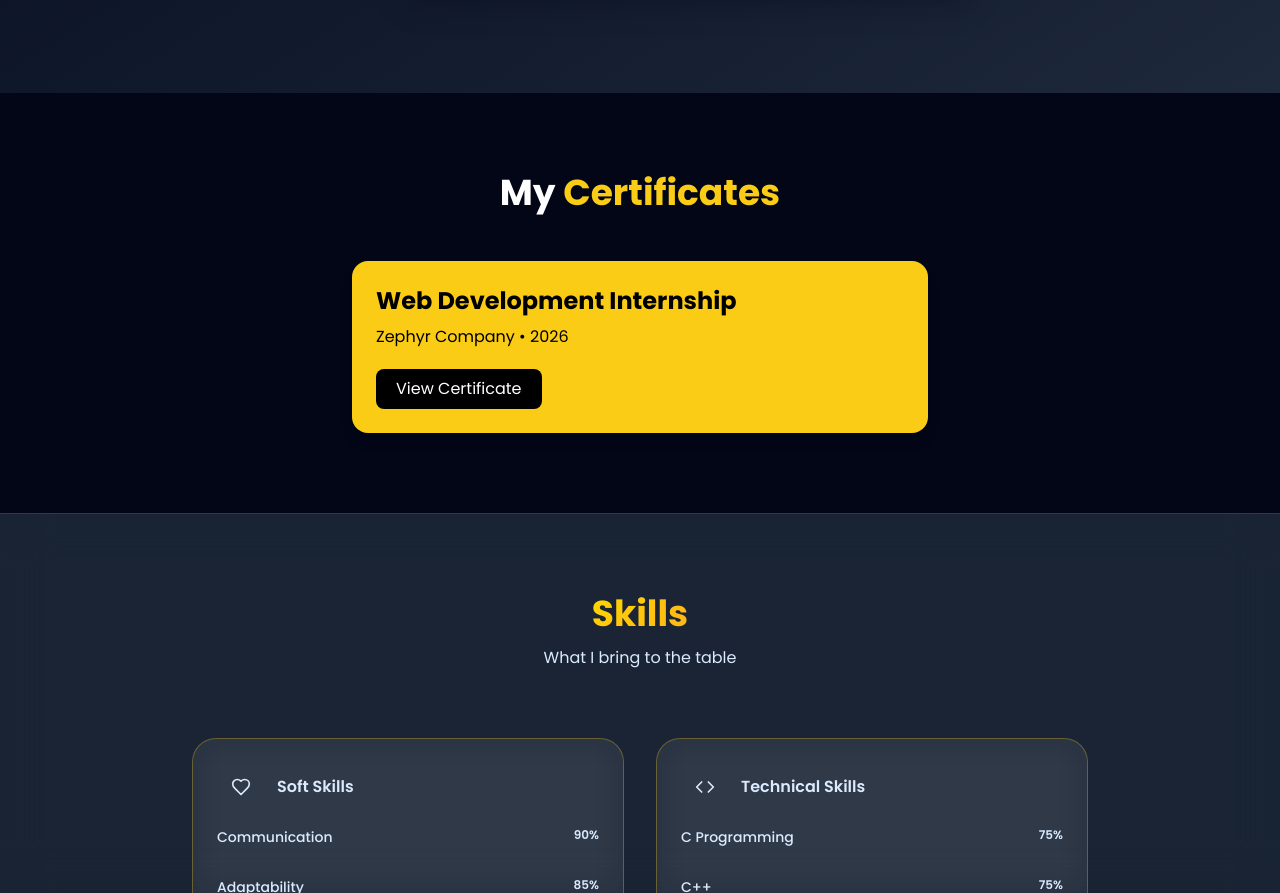
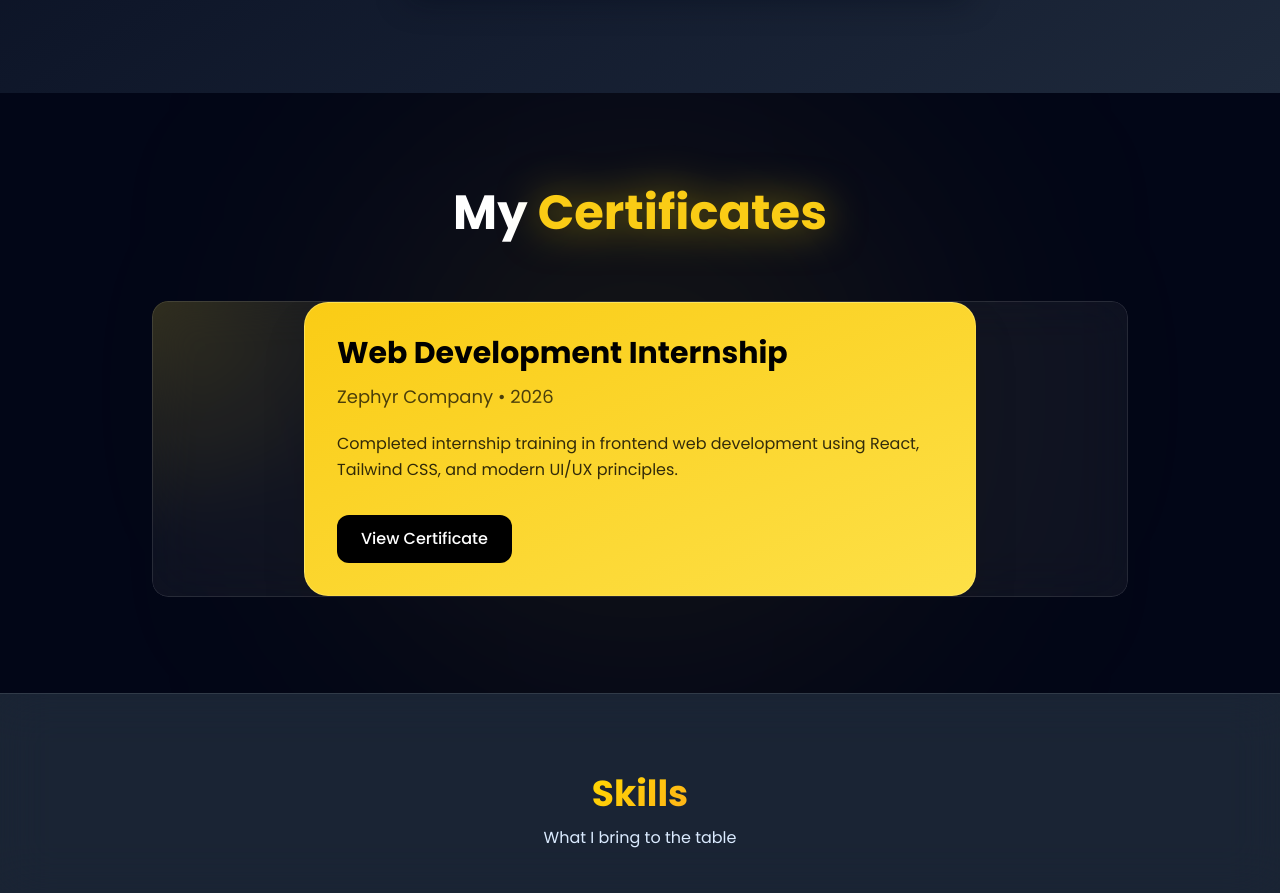
Before and after one commit to hudhafathima081-cell/portfolio-main, a React (Vite) app: page / in a window 1280 px wide. Shown: the part 2307-3200 px from the top of the page. Built offline with nearby package versions, Linux system fonts and the light colour scheme.

Commit message:
error cleared

```diff
--- a/src/components/Certificates.tsx
+++ b/src/components/Certificates.tsx
@@ -1,60 +1,173 @@
+import SpotlightCard from "@/components/SpotlightCard";
+import MagneticButton from "@/components/MagneticButton";
+
 const Certificates = () => {
+
   return (
+
     <section
       id="certificates"
-      className="py-20 bg-[#020617] text-white"
-    >
-      <div className="max-w-5xl mx-auto px-6">
-
-        {/* HEADING */}
-        <h2 className="text-4xl font-bold text-center mb-12">
-          My <span className="text-yellow-400">Certificates</span>
-        </h2>
-
-        {/* CERTIFICATE CARD */}
-        <div
       className="
-            bg-yellow-400
-            text-black
-            rounded-2xl
-            p-6
-            max-w-xl
-            mx-auto
-            shadow-lg
+        py-24
+        bg-[#020617]
+        text-white
+        relative
+        overflow-hidden
       "
     >
 
-          <h3 className="text-2xl font-bold">
+      {/* BACKGROUND GLOW */}
+      <div
+        className="
+          absolute
+          top-1/2
+          left-1/2
+          -translate-x-1/2
+          -translate-y-1/2
+          w-[500px]
+          h-[500px]
+          bg-yellow-400/10
+          blur-[140px]
+          rounded-full
+        "
+      />
+
+      <div className="max-w-5xl mx-auto px-6 relative z-10">
+
+        {/* HEADING */}
+        <h2
+          className="
+            text-4xl
+            md:text-5xl
+            font-bold
+            text-center
+            mb-16
+            text-white
+          "
+        >
+          My{" "}
+
+          <span
+            className="
+              text-yellow-400
+              drop-shadow-[0_0_20px_rgba(255,215,0,0.5)]
+            "
+          >
+            Certificates
+          </span>
+        </h2>
+
+        {/* CARD */}
+        <SpotlightCard>
+
+          <div
+            className="
+              bg-gradient-to-br
+              from-yellow-400
+              to-yellow-300
+
+              text-black
+
+              rounded-3xl
+
+              p-8
+
+              max-w-2xl
+              mx-auto
+
+              shadow-2xl
+
+              border
+              border-yellow-200/40
+
+              backdrop-blur-xl
+
+              transition-all
+              duration-500
+
+              hover:scale-[1.02]
+            "
+          >
+
+            {/* TITLE */}
+            <h3
+              className="
+                text-3xl
+                font-bold
+              "
+            >
               Web Development Internship
             </h3>
 
-          <p className="mt-2">
+            {/* COMPANY */}
+            <p
+              className="
+                mt-3
+                text-black/70
+                text-lg
+              "
+            >
               Zephyr Company • 2026
             </p>
 
+            {/* DESCRIPTION */}
+            <p
+              className="
+                mt-5
+                leading-relaxed
+                text-black/80
+              "
+            >
+              Completed internship training in
+              frontend web development using
+              React, Tailwind CSS, and modern
+              UI/UX principles.
+            </p>
+
             {/* BUTTON */}
+            <div className="mt-8">
+
+              <MagneticButton>
+
                 <a
                   href="/certificate.png"
                   target="_blank"
                   rel="noreferrer"
                   className="
-              inline-block
-              mt-5
+                    inline-flex
+                    items-center
+                    gap-2
+
                     bg-black
                     text-white
-              px-5
-              py-2
-              rounded-lg
-              hover:scale-105
-              transition
+
+                    px-6
+                    py-3
+
+                    rounded-xl
+
+                    font-medium
+
+                    transition-all
+                    duration-300
+
+                    hover:bg-[#111827]
+                    hover:shadow-[0_0_30px_rgba(0,0,0,0.3)]
                   "
                 >
                   View Certificate
                 </a>
 
+              </MagneticButton>
+
             </div>
 
           </div>
+
+        </SpotlightCard>
+
+      </div>
+
     </section>
   );
 };
```
Lines whose indentation alone changed are shown as unchanged.
